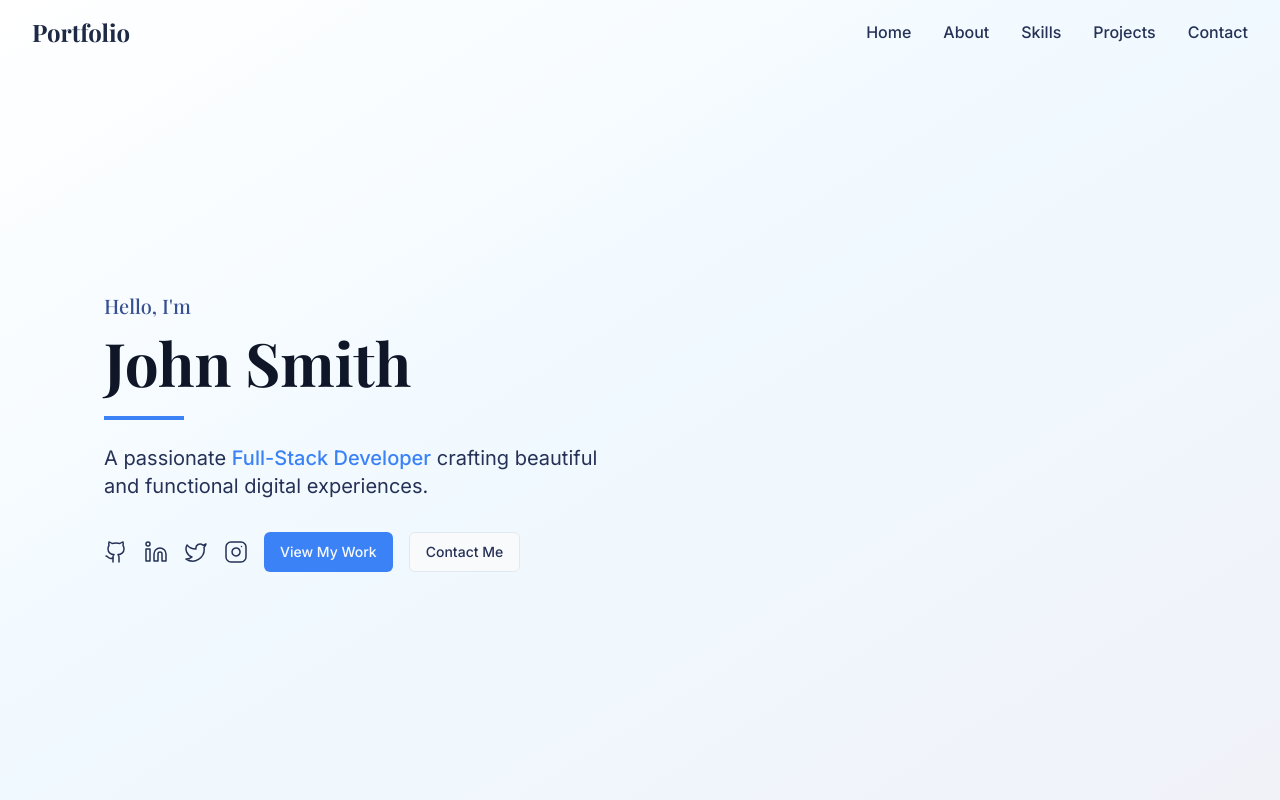
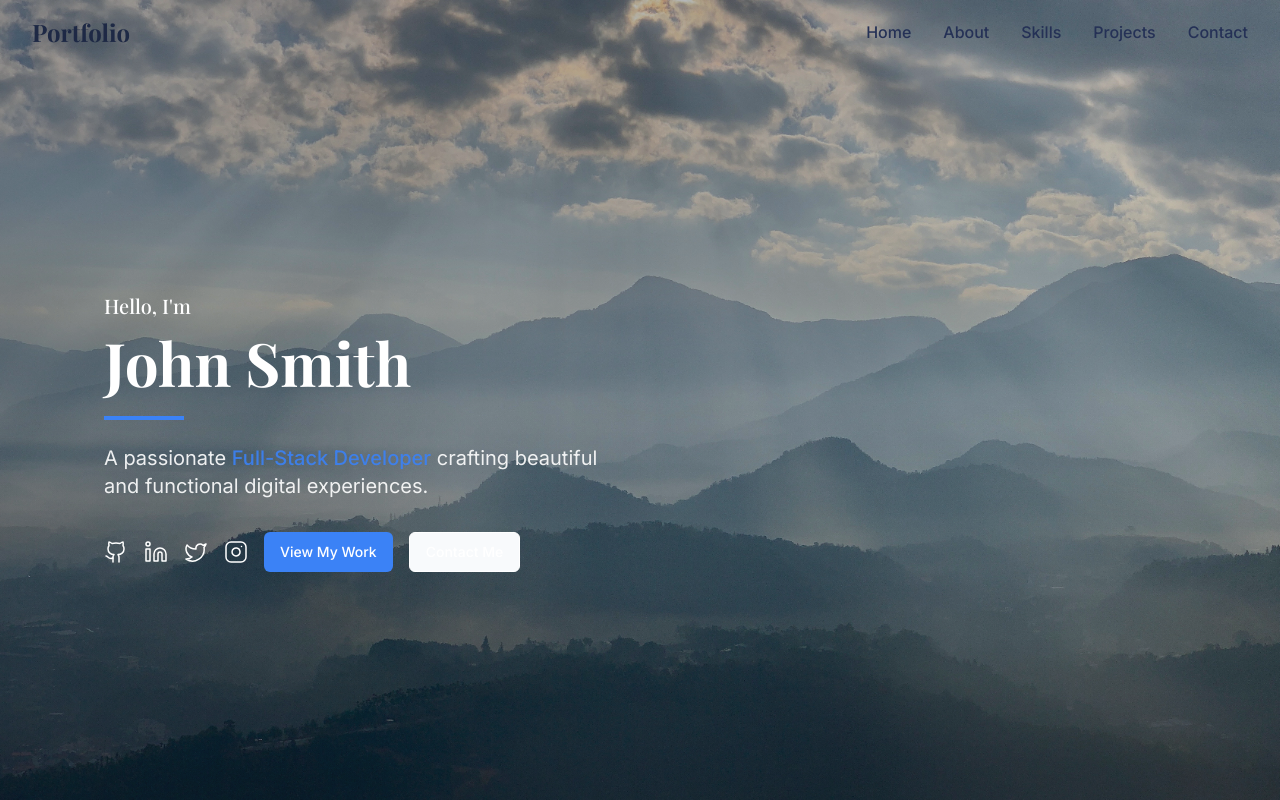
Before and after one commit to christine-ting/personal-website-new, a React (Vite) app: page / in a window 1280 px wide. Shown: the top 800 px of the page. Built offline with nearby package versions, Linux system fonts and the light colour scheme.

Commit message:
Add hero banner image

```diff
--- a/src/components/HeroSection.tsx
+++ b/src/components/HeroSection.tsx
@@ -1,3 +1,4 @@
+
 import { Button } from "@/components/ui/button";
 import { Github, Linkedin, Twitter, Instagram } from "lucide-react";
 
@@ -26,20 +27,31 @@ const HeroSection = () => {
   ];
 
   return (
-    <section id="home" className="min-h-screen flex items-center pt-16 relative overflow-hidden bg-gradient-to-br from-white via-sky-50 to-navy-50">
-      <div className="absolute inset-0 bg-grid-navy-100/[0.05] -z-10" />
-      <div className="absolute inset-0 bg-gradient-to-b from-white/50 to-transparent -z-10" />
-      <div className="section-container">
+    <section id="home" className="min-h-screen flex items-center pt-16 relative overflow-hidden">
+      {/* Background Image */}
+      <div
+        className="absolute inset-0 bg-cover bg-center bg-no-repeat -z-20"
+        style={{
+          backgroundImage: 'url("/lovable-uploads/e51fbb97-b9a6-4ada-a00b-3ff6f7a58b9e.png")'
+        }}
+      />
+
+      {/* Overlay */}
+      <div className="absolute inset-0 bg-gradient-to-r from-navy-950/40 to-navy-950/20 -z-10" />
+      <div className="absolute inset-0 bg-gradient-to-t from-navy-950/30 via-transparent to-transparent -z-10" />
+
+      {/* Content */}
+      <div className="section-container relative z-10">
         <div className="grid grid-cols-1 md:grid-cols-2 gap-12 items-center">
-          <div className="animate-fade-up">
-            <h2 className="text-navy-600 text-lg md:text-xl font-medium mb-3">
+          <div className="animate-fade-up text-white">
+            <h2 className="text-lg md:text-xl font-medium mb-3">
               Hello, I'm
             </h2>
-            <h1 className="text-4xl md:text-5xl lg:text-6xl font-bold text-navy-950 leading-tight mb-6">
+            <h1 className="text-4xl md:text-5xl lg:text-6xl font-bold leading-tight mb-6">
               John Smith
             </h1>
             <div className="h-1 w-20 bg-primary mb-6"></div>
-            <p className="text-lg md:text-xl text-navy-800 mb-8 max-w-lg">
+            <p className="text-lg md:text-xl mb-8 max-w-lg opacity-90">
               A passionate <span className="text-primary font-medium">Full-Stack Developer</span>{" "}
               crafting beautiful and functional digital experiences.
             </p>
@@ -52,7 +64,7 @@ const HeroSection = () => {
                     target="_blank"
                     rel="noopener noreferrer"
                     aria-label={ariaLabel}
-                    className="text-navy-800 hover:text-primary transition-colors duration-300 hover:scale-110"
+                    className="text-white hover:text-primary transition-colors duration-300 hover:scale-110"
                   >
                     <Icon size={24} strokeWidth={1.5} />
                   </a>
@@ -60,10 +72,10 @@ const HeroSection = () => {
               </div>
 
               <div className="flex gap-4">
-                <Button className="btn-primary" asChild>
+                <Button className="bg-primary hover:bg-primary/90 text-white" asChild>
                   <a href="#projects">View My Work</a>
                 </Button>
-                <Button variant="outline" className="btn-outline" asChild>
+                <Button variant="outline" className="border-white text-white hover:bg-white/10" asChild>
                   <a href="#contact">Contact Me</a>
                 </Button>
               </div>
@@ -71,10 +83,10 @@ const HeroSection = () => {
           </div>
           <div className="relative animate-fade-in hidden md:block">
             <div className="absolute -top-8 -left-8 w-24 h-24 rounded-full bg-primary/20 animate-pulse"></div>
-            <div className="absolute -bottom-8 -right-8 w-32 h-32 rounded-full bg-navy-200/30"></div>
-            <div className="relative z-10 bg-gradient-to-br from-navy-50 to-navy-100 rounded-2xl p-4 shadow-xl">
-              <div className="aspect-square rounded-xl bg-navy-800 overflow-hidden">
-                <div className="w-full h-full bg-gradient-to-tr from-navy-800 to-navy-600 flex items-center justify-center">
+            <div className="absolute -bottom-8 -right-8 w-32 h-32 rounded-full bg-white/10"></div>
+            <div className="relative z-10 bg-white/10 backdrop-blur-sm rounded-2xl p-4 shadow-xl">
+              <div className="aspect-square rounded-xl bg-navy-800/50 overflow-hidden">
+                <div className="w-full h-full bg-gradient-to-tr from-navy-800/50 to-navy-600/50 flex items-center justify-center">
                   <span className="font-display text-4xl text-white opacity-90">JS</span>
                 </div>
               </div>
```
Also changed, not shown: public/lovable-uploads/e51fbb97-b9a6-4ada-a00b-3ff6f7a58b9e.png (added).
